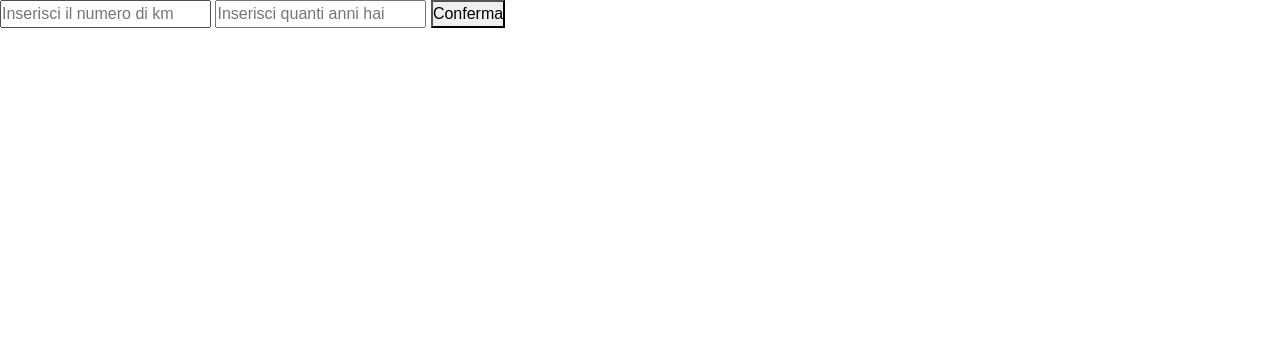
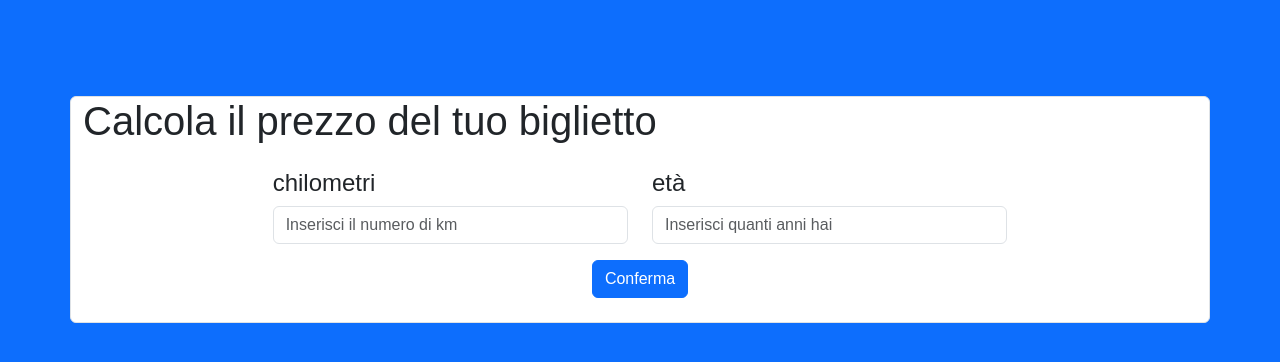
Before and after one commit to Beniamino-Soccio/js-biglietto-treno-form, a plain HTML site: page index.html in a window 1280 px wide. Drawn offline with nearby package versions, Linux system fonts and the light colour scheme.

Commit message:
added form

```diff
--- a/css/style.css
+++ b/css/style.css
@@ -15,6 +15,5 @@ body{
 /* Utils */
 
 .container{
-    max-width: 1200px;
     margin: 0 auto;
 }
--- a/index.html
+++ b/index.html
@@ -8,10 +8,33 @@
     <link rel="stylesheet" href="https://cdn.jsdelivr.net/npm/bootstrap-icons@1.11.3/font/bootstrap-icons.min.css">
     <link rel="stylesheet" href="css/style.css">
 </head>
-<body>
-    <input type="text" class="SSSform-control" id="user-km" placeholder="Inserisci il numero di km">
-    <input type="text" class="SSSform-control" id="user-age" placeholder="Inserisci quanti anni hai" min="1" max="100">
-    <button type="button" id="confirm">Conferma</button>
+<body class="bg-primary py-5">
+    <!--<input type="text" class="SSSform-control" id="user-km" placeholder="Inserisci il numero di km">
+    <input type="text" class="SSSform-control" id="user-age" placeholder="Inserisci quanti anni hai" min="1" max="100">-->
+
+    <div class="container mt-5 border rounded bg-white">
+        <h1>Calcola il prezzo del tuo biglietto</h1>
+        <form action="" class="my-4">
+            <div class="row justify-content-center">
+                <div class="col-4">
+                    <div class="mb-3">
+                        <h2 class="fs-4">chilometri</h2>
+                        <input type="text" class="form-control" id="user-km" placeholder="Inserisci il numero di km">
+                    </div>
+                </div>
+                <div class="col-4">
+                    <div class="mb-3">
+                        <h2 class="fs-4">età</h2>
+                        <input type="text" class="form-control" id="user-age" placeholder="Inserisci quanti anni hai" min="1" max="100">
+                    </div>
+                </div>
+
+                <div class="col-12 text-center">
+                    <button type="button" class="btn btn-primary" id="confirm">Conferma</button>
+                </div>
+            </div>
+        </form>
+    </div>
 
 
     <script src="https://cdn.jsdelivr.net/npm/bootstrap@5.3.3/dist/js/bootstrap.bundle.min.js" integrity="sha384-YvpcrYf0tY3lHB60NNkmXc5s9fDVZLESaAA55NDzOxhy9GkcIdslK1eN7N6jIeHz" crossorigin="anonymous"></script>
--- a/js/script.js
+++ b/js/script.js
@@ -14,7 +14,7 @@ console.log('JS OK')
 6.dopo aver inserito un form in pagina svolgo i passaggi dal 2 al 4
 7.stampo in pagina il recap dei datiinseriti(km,età) e il prezzo del biglietto (con 2 decimali)
 */
-
+// ! milestone 1
 //fase di preparazione
 const priceKm = 0.21;
 let discount = null;
```
